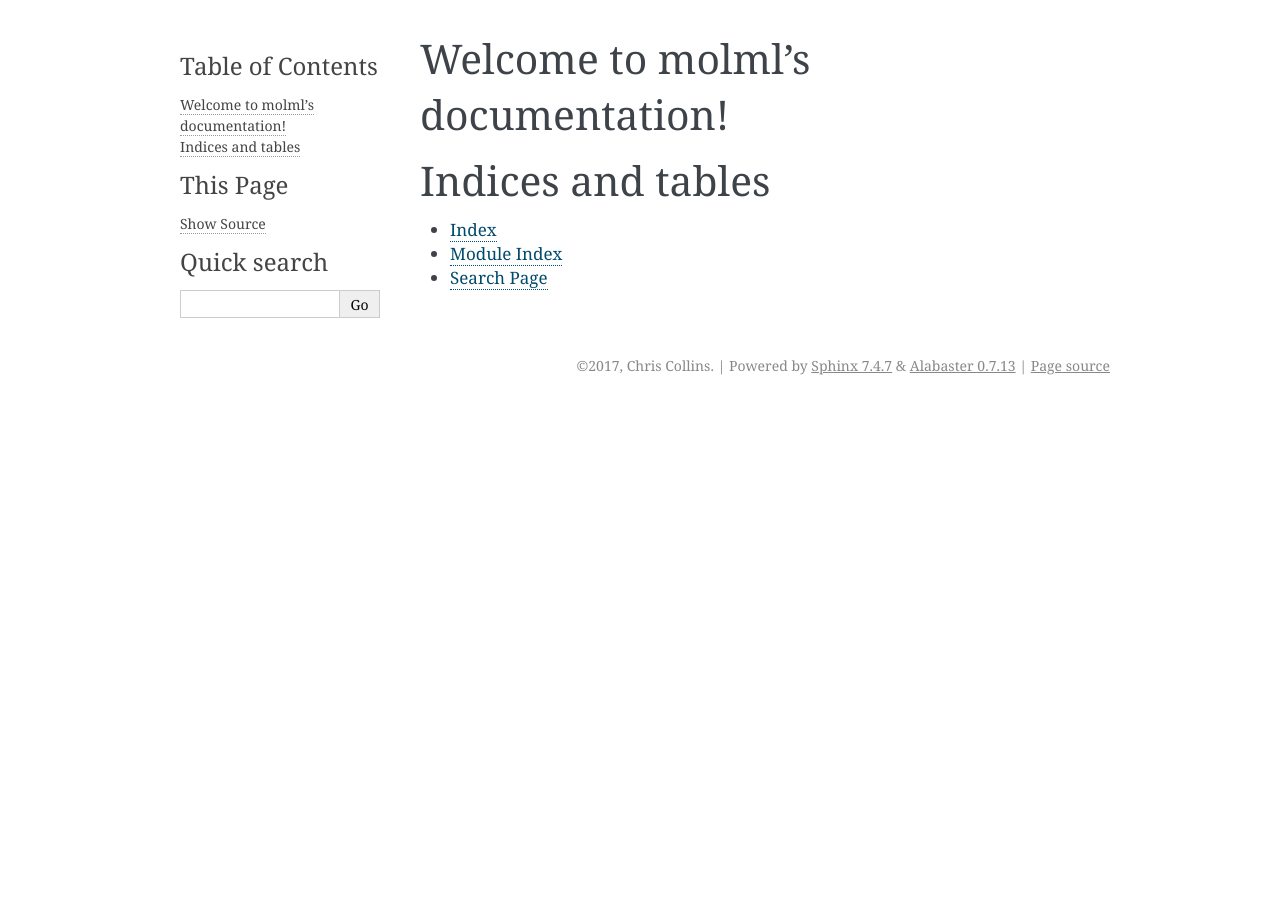
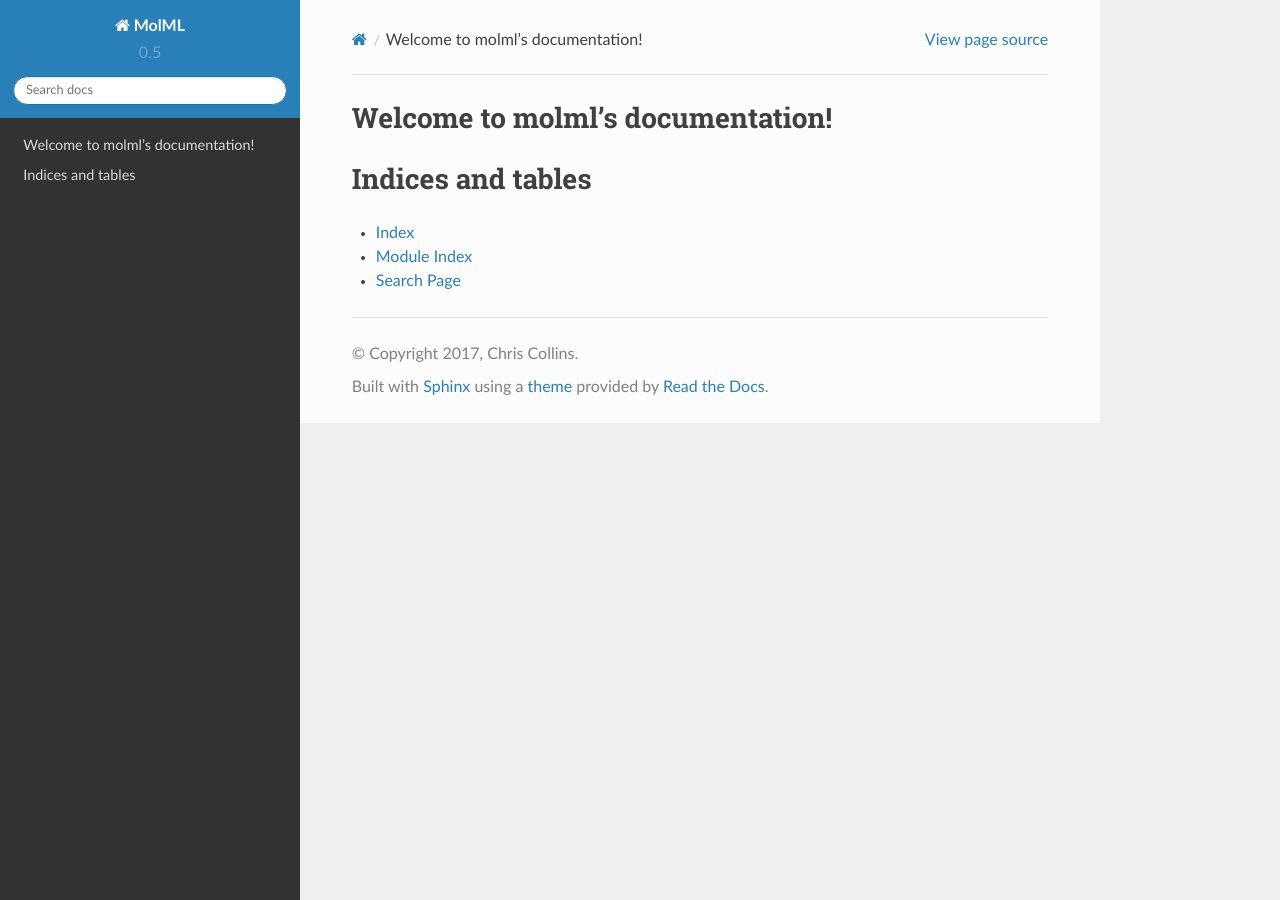
Before and after one commit to crcollins/molml, a Sphinx documentation site: the page built from docs/index.rst, in a window 1280 px wide. Built offline with Sphinx 7.4.7 and the Read the Docs theme 2.0.0, drawn with Linux system fonts in a browser that asks for light colours; pages that are not in the unit, such as notebooks, are missing from menus.

Commit message:
Set Read the Docs theme as the default docs theme

```diff
--- a/docs/conf.py
+++ b/docs/conf.py
@@ -92,7 +92,7 @@ todo_include_todos = True
 # The theme to use for HTML and HTML Help pages.  See the documentation for
 # a list of builtin themes.
 #
-#html_theme = 'classic'
+html_theme = 'sphinx_rtd_theme'
 
 # Theme options are theme-specific and customize the look and feel of a theme
 # further.  For a list of options available for each theme, see the
--- a/docs/requirements-docs.txt
+++ b/docs/requirements-docs.txt
@@ -1,3 +1,4 @@
 sphinx
 sphinx-autobuild
 numpydoc
+sphinx_rtd_theme
```
